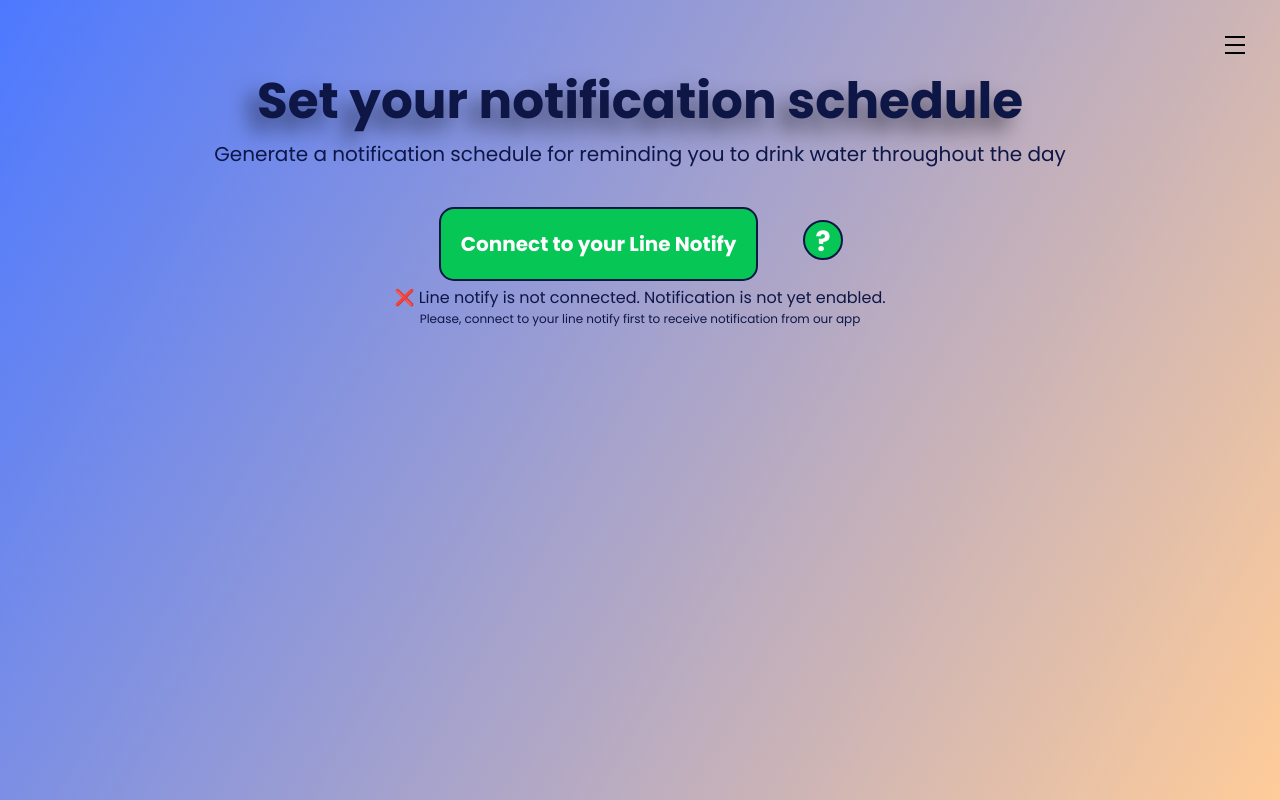
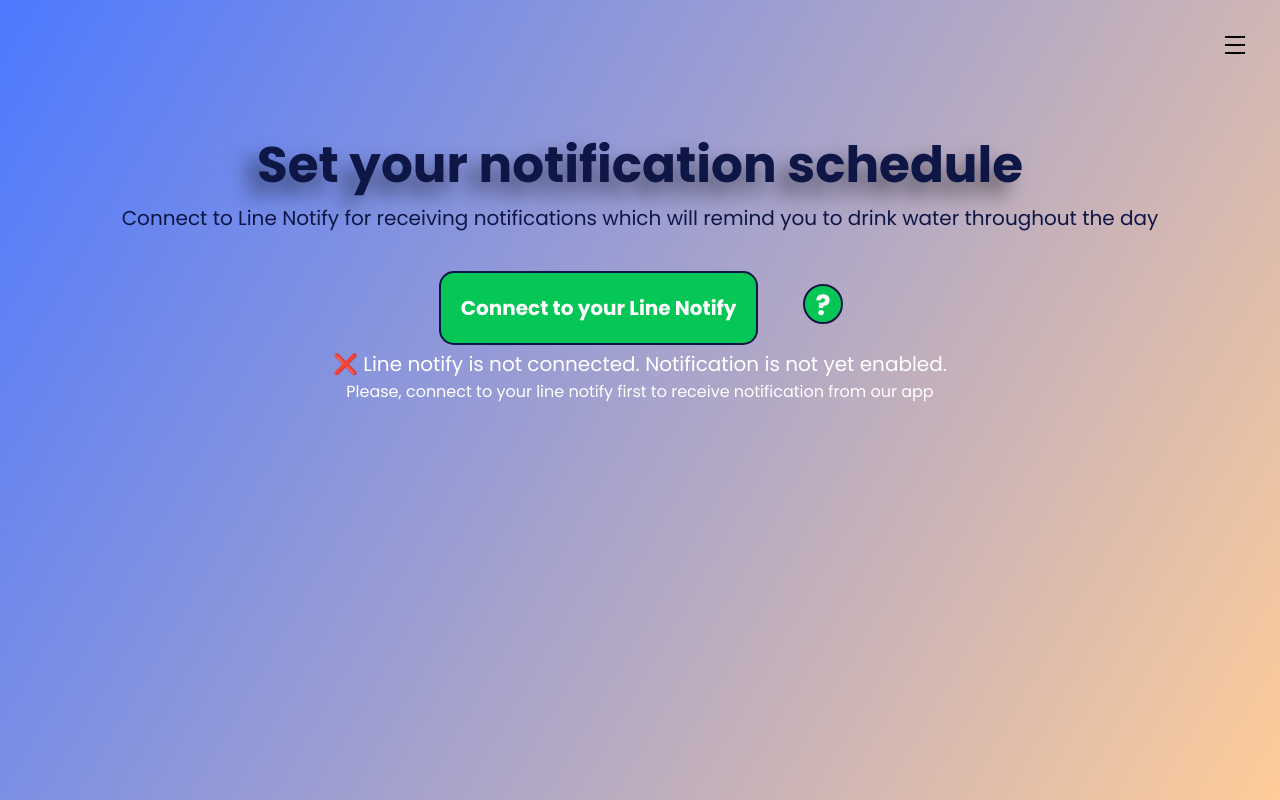
Before and after one commit to Aquaholic-ISP/Aquaholic, a Django app: page /aquaholic/3/line_connect in a window 1280 px wide. Run offline with Django 4.2, Linux system fonts and the light colour scheme; a user stored in the database is signed in; data comes from the database, SQL or seed files in the repository; data that the repository does not hold is empty; some libraries are stand-ins or nearby versions.

Commit message:
improve css of line-connect

```diff
--- a/aquaholic/static/aquaholic/style4.css
+++ b/aquaholic/static/aquaholic/style4.css
@@ -8,7 +8,7 @@
 
 h1{
     font-size: 50px;
-    margin-top: 5%;
+    margin-top: 10%;
     text-shadow:
     -12px 12px 20px rgba(0,0,0,0.5);
 
@@ -16,6 +16,7 @@
 
 .setup p{
     display: inline-block;
+    color: white;
 }
 
 .setup button{
--- a/aquaholic/templates/aquaholic/line_connect.html
+++ b/aquaholic/templates/aquaholic/line_connect.html
@@ -38,21 +38,21 @@
 
 <div class="content">
     <h1>Set your notification schedule</h1>
-    <p style="font-size: 20px; ">Generate a notification schedule for reminding you to drink water throughout the day</p>
+    <p style="font-size: 20px; ">Connect to Line Notify for receiving notifications which will remind you to drink water throughout the day</p>
     <div class="setup">
         <a id="line-notify"  href="{% url 'aquaholic:line_notify' %}">Connect to your Line Notify</a>
         <button id="help" type="button" onclick="alert('After clicking - Connect to your Line Notify - , you will be asked to login to your line account and asked which chat or group you would like to receive notifications from our app.')">?</button>
         <br>
         {% if has_token %}
-           <p style="font-size: 16px; "> ✅ Line notify is connected. Notification is enabled.</p>
+           <p style="font-size: 20px; "> ✅ Line notify is connected. Notification is enabled.</p>
            <br>
-           <p style="font-size: 12px; "> You can turn off notification anytime in the schedule page or disconnect from line notify anytime at <a href="https://notify-bot.line.me/my/">My page - Line Notify</a></p>
+           <p style="font-size: 16px; "> You can turn off notification anytime in the schedule page or disconnect from line notify anytime at <a style="color: white" href="https://notify-bot.line.me/my/">My page - Line Notify</a></p>
            <br>
-           <a id="line-connect" href="{% url 'aquaholic:set_up' user.id %}"> See your notification settings </a>
+           <a id="line-connect" href="{% url 'aquaholic:set_up' user.id %}"> Notification Settings </a>
         {% else %}
-           <p style="font-size: 16px; "> ❌ Line notify is not connected. Notification is not yet enabled.</p>
+           <p style="font-size: 20px; "> ❌ Line notify is not connected. Notification is not yet enabled.</p>
            <br>
-           <p style="font-size: 12px; "> Please, connect to your line notify first to receive notification from our app</a></p>
+           <p style="font-size: 16px; "> Please, connect to your line notify first to receive notification from our app</a></p>
 
         {% endif %}
     </div>
--- a/aquaholic/templates/aquaholic/set_up.html
+++ b/aquaholic/templates/aquaholic/set_up.html
@@ -39,7 +39,6 @@
 
 <div class="content">
     <h1>Set your notification schedule</h1>
-    <p style="font-size: 20px; ">Generate a notification schedule for reminding you to drink water throughout the day</p>
     <div class="setup">
         <form action="{% url 'aquaholic:set_up' user.id %}" method="POST">
             {% csrf_token %}
```
